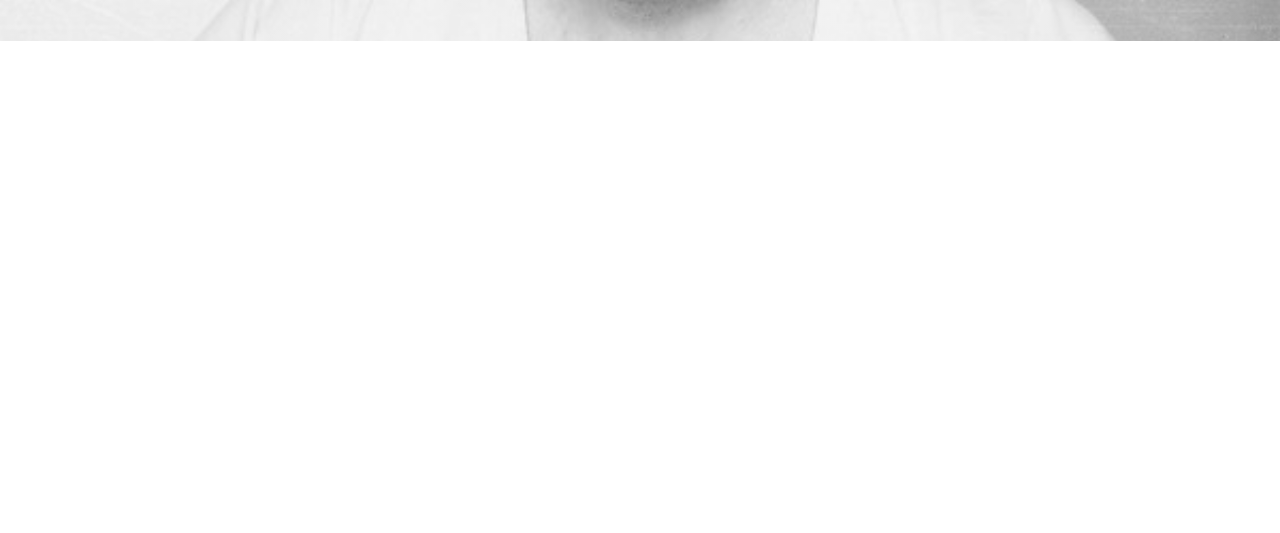
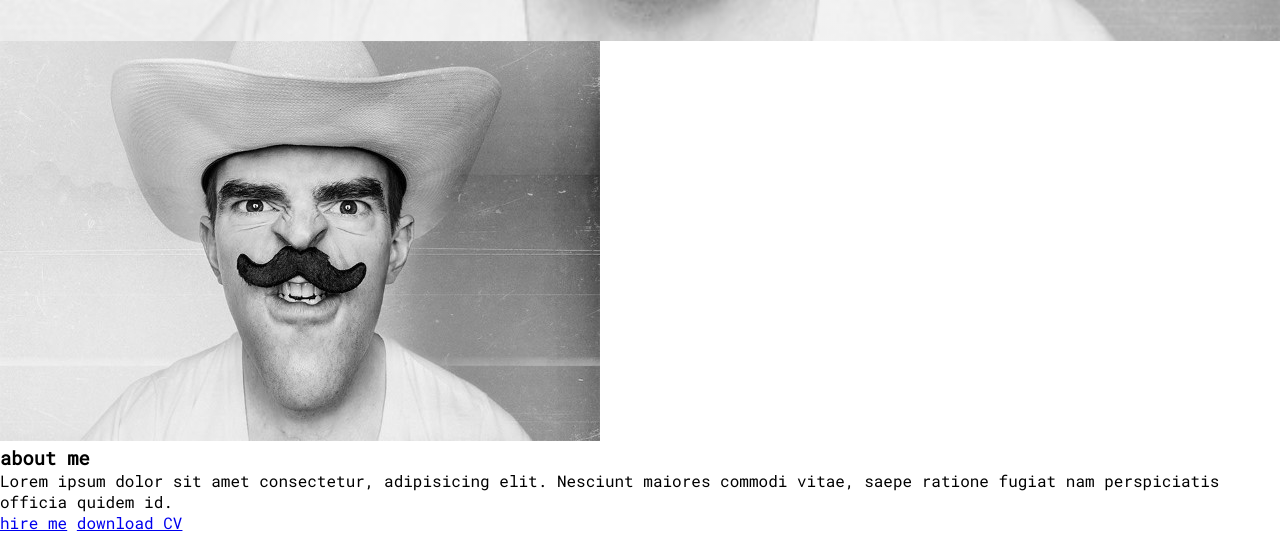
Before and after one commit to mansisindhu/portfolio-project, a plain HTML site: page index.html in a window 1280 px wide. Shown: the part 759-1292 px from the top of the page. Before the commit the page ends 800 px from the top, so only its background shows below. Drawn offline with Linux system fonts and the light colour scheme.

Commit message:
about html

```diff
--- a/index.html
+++ b/index.html
@@ -67,6 +67,40 @@
     </header>
     <!-- end header -->
 
+    <!-- about section -->
+    <section class="about">
+        <div class="about__center">
+            <article class="about-img">
+                <img src="img/header-bcg.jpeg" alt="" class="about-img__photo">
+            </article>
+            <article class="about-info">
+                <div class="about-info__container">
+                    <h1 class="about-info__title">about me</h1>
+                    <p class="about-info__text">Lorem ipsum dolor sit amet consectetur, adipisicing elit. Nesciunt maiores
+                        commodi vitae, saepe ratione fugiat nam perspiciatis
+                        officia quidem id.</p>
+
+
+                    <div class="about-info__links">
+                        <a href="#" class="about-info__single-link dark-btn">hire me</a>
+                        <a href="#" class="about-info__single-link light-btn">download CV</a>
+                    </div>
+
+                </div>
+            </article>
+
+        </div>
+
+
+
+    </section>
+
+
+
+
+
+    <!-- end of about section -->
+
 
 
 
```
